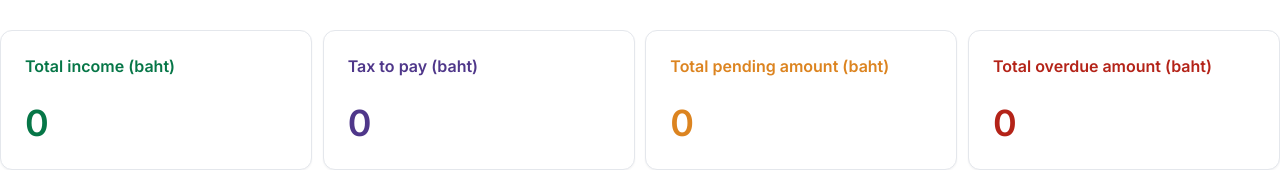
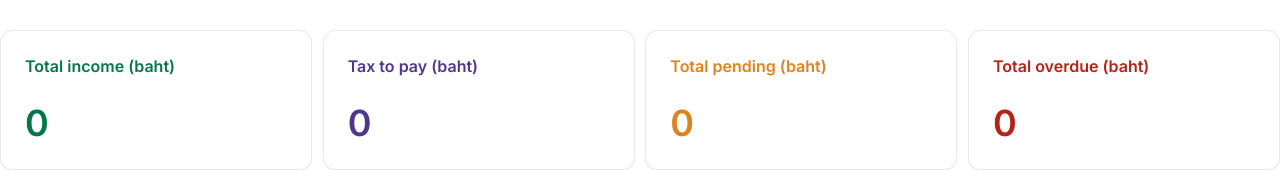
Before and after one commit to PorWTK/MTII, a React (Vite) app in the folder frontend/: page /analytics in a window 1280 px wide. Shown: the part 265-435 px from the top of the page. Built offline with nearby package versions, Linux system fonts and the light colour scheme; no server answers; sample sign-in values are in the browser's storage.

Commit message:
ana small fixes

```diff
--- a/frontend/src/screens/Analytics/Analytics.jsx
+++ b/frontend/src/screens/Analytics/Analytics.jsx
@@ -391,7 +391,7 @@ export const Analytics = () => {
             hasChangeAndText={false}
             headingClassName="metric-item-4"
             numberClassName="metric-item-4"
-            text="Total pending amount (baht)"
+            text="Total pending (baht)"
             text1={metrics.totalPending.toLocaleString()}
             type="chart-01"
           />
@@ -404,7 +404,7 @@ export const Analytics = () => {
             hasChangeAndText={false}
             headingClassName="metric-item-5"
             numberClassName="metric-item-5"
-            text="Total overdue amount (baht)"
+            text="Total overdue (baht)"
             text1={metrics.totalOverdue.toLocaleString()}
             type="chart-01"
           />
```
